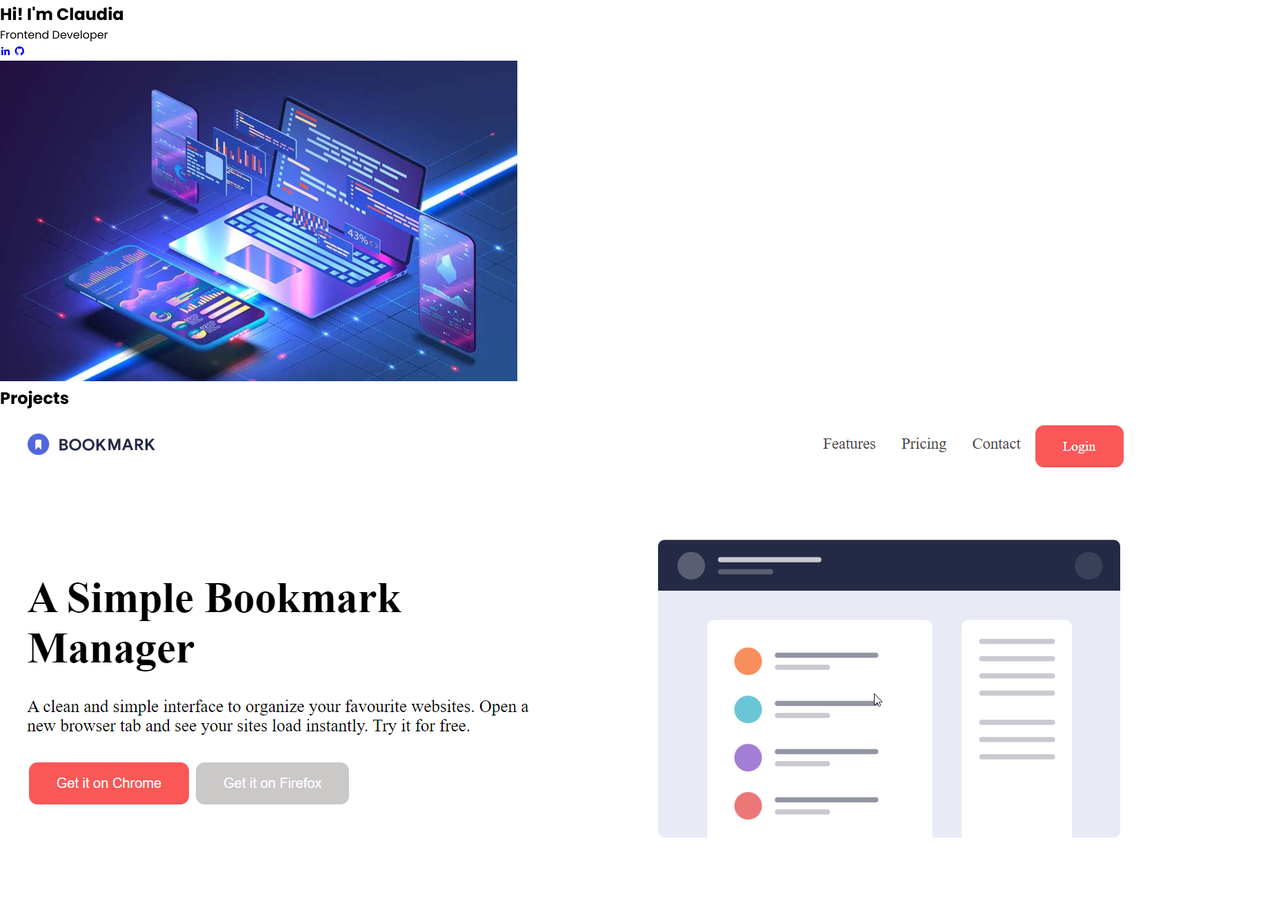
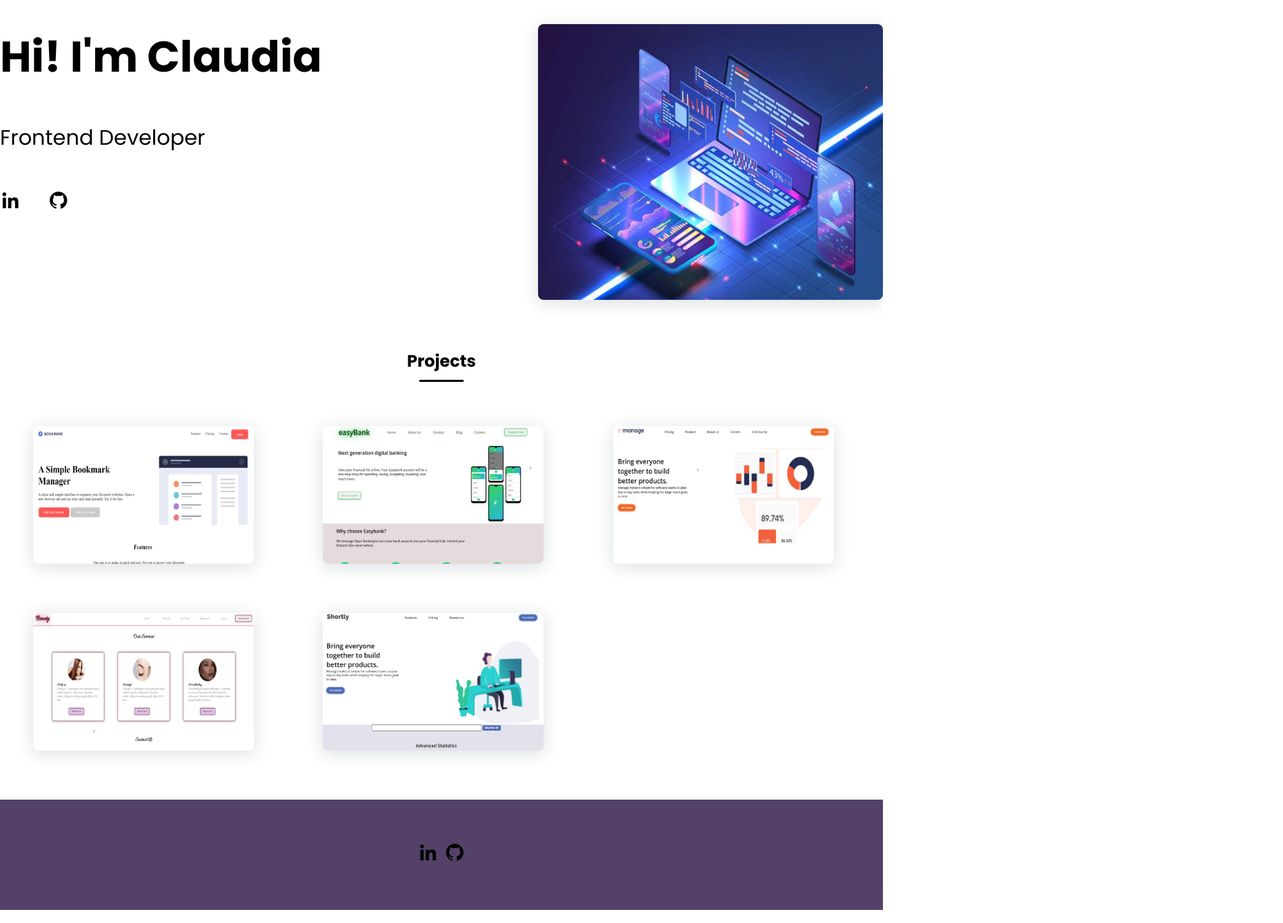
Before and after one commit to ClaudiaCristinaTomus/Portfolio, a plain HTML site: page index.html in a window 1280 px wide. Shown: the part 109-1448 px from the top of the page at 69% size, 1860 px wide, since content can reach past the window. Drawn offline with nearby package versions, Linux system fonts and the light colour scheme.

Commit message:
2nd commit

```diff
--- a/index.html
+++ b/index.html
@@ -14,7 +14,7 @@
 <body>
     <header>
         <div class="navbar">
-            <h1 class="logo">C | T</h1>
+            <h2 class="logo">C | T</h2>
             <div class="nav">
                 <ul>
                     <li>
@@ -29,7 +29,7 @@
     <section>
         <div class="about">
             <div class="left">
-                <h2 class="title">Hi! I'm Claudia</h2>
+                <h2 class="title_about">Hi! I'm Claudia</h2>
                 <p class="paragraph">Frontend Developer</p>
                 <div class="social">
                     <a href="www.linkedin.com/in/claudia-cristina-tomus-729075181" class="social-icon"
@@ -39,7 +39,7 @@
                 </div>
             </div>
             <div class="right">
-                <img src="assets/about.JPG" alt="image">
+                <img src="assets/about.JPG" class="about_img" alt="image">
             </div>
         </div>
     </section>
@@ -47,18 +47,18 @@
 
     <section>
         <div class="projects">
-            <h2 class="title_projects">Projects</h2>
+            <h1 class="title_projects">Projects</h1>
             <div class="projects_git">
                 <div class="card">
-                    <a href="https://claudiacristinatomus.github.io/bookmarkPage/"><img
+                    <a href="https://claudiacristinatomus.github.io/bookmarkPage/"><img class="projects_img"
                             src="assets/bookmarkWebsite.png"></a>
-                    <a href="https://claudiacristinatomus.github.io/websiteReactJSSCSS/"><img
+                    <a href="https://claudiacristinatomus.github.io/websiteReactJSSCSS/"><img class="projects_img"
                             src="assets/easyBank.png"></a>
-                    <a href="https://claudiacristinatomus.github.io/managePageReactJs/"><img
+                    <a href="https://claudiacristinatomus.github.io/managePageReactJs/"><img class="projects_img"
                             src="assets/manage.png"></a>
-                    <a href="https://claudiacristinatomus.github.io/websiteReactJS/"><img
+                    <a href="https://claudiacristinatomus.github.io/websiteReactJS/"><img class="projects_img"
                             src="assets/websitesalon.png"></a>
-                    <a href="https://claudiacristinatomus.github.io/ApiURLReactJsPage/"><img
+                    <a href="https://claudiacristinatomus.github.io/ApiURLReactJsPage/"><img class="projects_img"
                             src="assets/shortly.png"></a>
                 </div>
             </div>
--- a/styles.css
+++ b/styles.css
@@ -35,3 +35,92 @@ ul{
 a{
     text-decoration: none;
 }
+
+.about{
+    display:flex;
+    justify-content: space-between;
+    max-width:80em;
+    margin:auto;
+    padding: 2em 0;
+}
+
+
+.title_about{
+    font-size: 3.9rem;
+}
+
+.paragraph{
+    margin:3rem 0;
+    font-size: 1.9rem;
+}
+
+.social{
+    display: flex;
+    margin:3rem 0;
+    justify-content: space-between;
+    max-width: 100px;
+}
+
+.social-icon{
+    font-size: 1.9rem;
+}
+.about_img{
+    width: 500px;
+    height: 400px;
+    box-shadow: 0px 4px 25px rgba(14, 36, 49, 0.15);
+    border-radius: .5rem;
+}
+.projects{
+    display:flex;
+    justify-content: space-between;
+    flex-direction: column;
+    max-width:80em;
+    margin:auto;
+    padding: 2em 0;
+
+
+}
+
+.title_projects
+{
+    position: relative;
+    text-align: center;
+}
+h1:after
+{
+    position: absolute;
+    content: '';
+    width: 64px;
+    height: 0.18rem;
+    left: 0;
+    right: 0;
+    margin: auto;
+    top: 2.8rem;
+    background-color: black;
+
+}
+
+.projects_git{
+    margin-top: 2.8rem;
+}
+.projects_img{
+    margin: 2rem 3rem;
+    width:320px;
+    height: 200px;
+    box-shadow: 0px 4px 25px rgba(14, 36, 49, 0.15);
+    border-radius: .5rem;
+    overflow: hidden;
+}
+
+footer{
+    display: flex;
+    justify-content: center;
+    align-items: center;
+    font-size: 30px;
+    height: 10rem;
+    background-color: rgb(84, 65, 103);
+}
+
+.social-icon{
+    color:black;
+}
```
